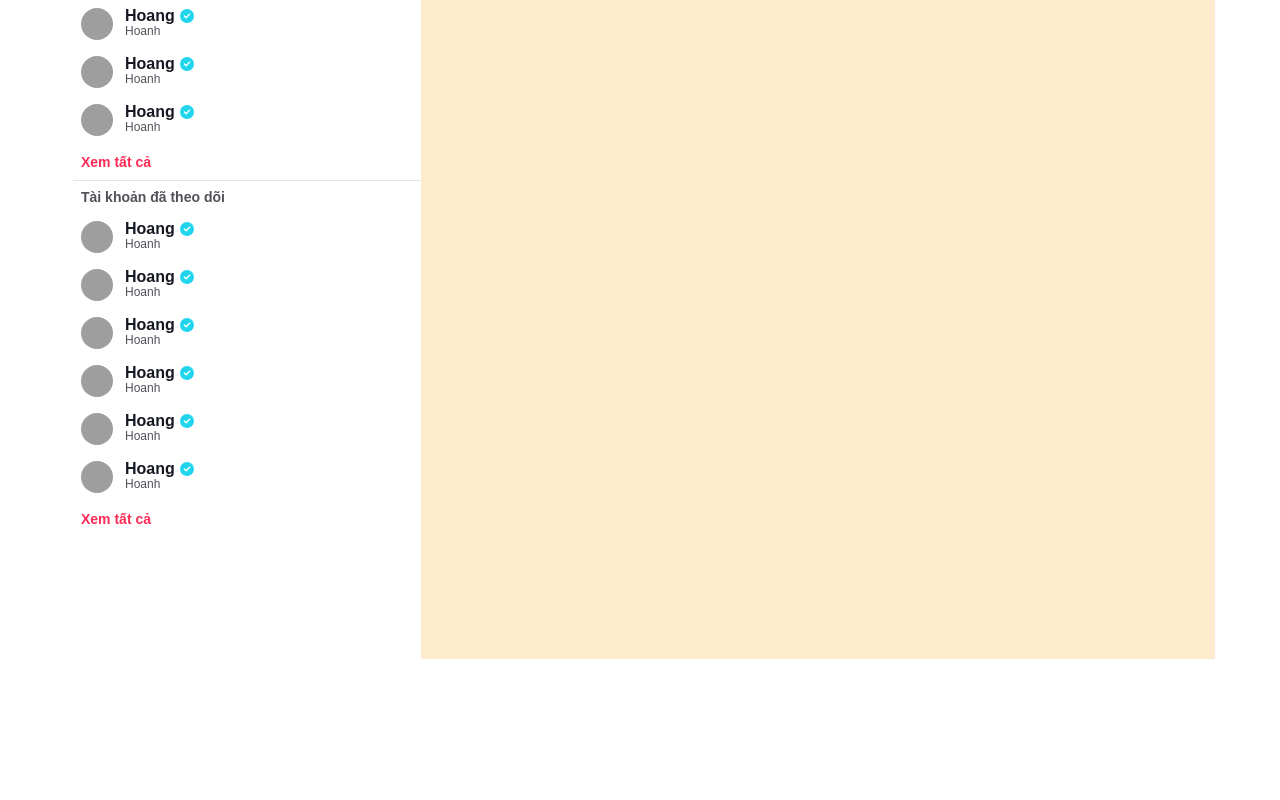
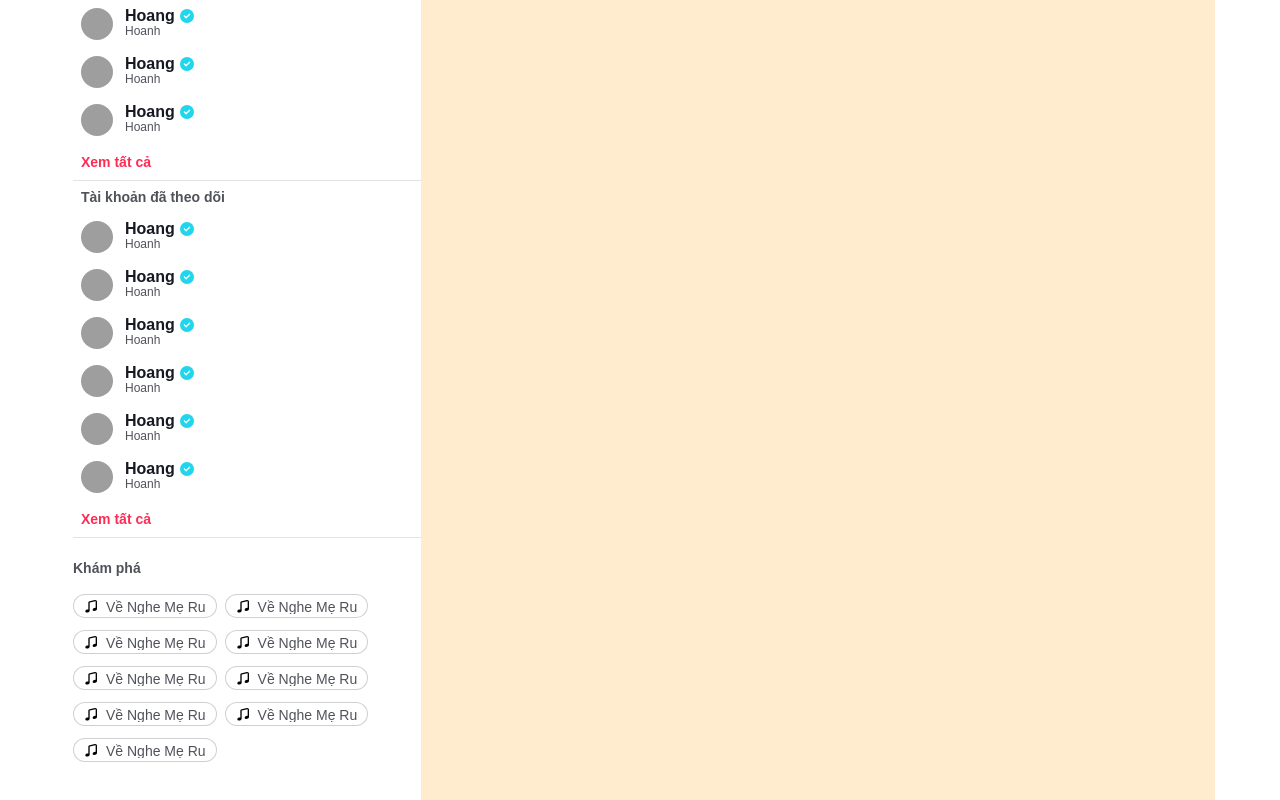
Before and after one commit to TrongHoang61tlu/tiktok-ui, a React (Create React App) app: page / in a window 1280 px wide. Shown: the part 401-1201 px from the top of the page. Before the commit the page ends 1060 px from the top, so only its background shows below. Built offline with nearby package versions, Linux system fonts and the light colour scheme; grey boxes are pictures that could not be loaded; a web font is replaced by a local one.

Commit message:
hashtag header

```diff
--- /dev/null
+++ b/src/components/Hashtag/Hashtag.js
@@ -0,0 +1,24 @@
+import classNames from "classnames/bind";
+import styles from './Hashtag.module.scss'
+import HashtagItem from "./HashtagItem";
+
+const cx = classNames.bind(styles);
+function Hashtag({label}) {
+    return (
+        <div className={cx('wrapper')}>
+            <p className={cx('label')}>{label}</p>
+            <HashtagItem/>
+            <HashtagItem/>
+            <HashtagItem/>
+            <HashtagItem/>
+            <HashtagItem/>
+            <HashtagItem/>
+            <HashtagItem/>
+            <HashtagItem/>
+            <HashtagItem/>
+        </div>
+
+    );
+}
+
+export default Hashtag;
--- /dev/null
+++ b/src/components/Hashtag/Hashtag.module.scss
@@ -0,0 +1,41 @@
+.wrapper{
+    width: 100%;
+    flex-wrap: wrap;
+    display: flex;
+    border-top: 1px solid rgba(22, 24, 35, .12) ;
+    padding-top: 20px;
+}
+
+.hashtag-item{
+    display: flex;
+    box-sizing: border-box;
+    width: fit-content;
+    max-width: 100%;
+    height: 24px;
+    margin-bottom: 12px;
+    padding: 3px 10px;
+    border: 1px solid rgba(22, 24, 35, 0.2);
+    border-radius: 12px;
+    background: rgb(255, 255, 255);
+    margin-right: 8px;
+}
+
+
+.hashtag-title{
+    text-overflow: initial;
+    overflow: hidden;
+    white-space: nowrap;
+    color: rgba(22, 24, 35, 0.75);
+    font-weight: 400;
+    font-size: 14px;
+    line-height: 18px;
+    padding-left: 6px;
+}
+.label{
+    color: rgba(22, 24, 35, 0.75);
+    width: 100%;
+    font-weight: 600;
+    font-size: 14px;
+    line-height: 20px;
+    padding-bottom: 16px
+}
--- /dev/null
+++ b/src/components/Hashtag/HashtagItem.js
@@ -0,0 +1,27 @@
+import classNames from "classnames/bind";
+import styles from "./Hashtag.module.scss";
+
+const cx = classNames.bind(styles);
+function HashtagItem() {
+  return (
+    <div className={cx("hashtag-item")}>
+      <svg
+        class="hashtag-icon"
+        width="16"
+        height="16"
+        viewBox="0 0 48 48"
+        fill="currentColor"
+        xmlns="http://www.w3.org/2000/svg"
+      >
+        <path
+          fill-rule="evenodd"
+          clip-rule="evenodd"
+          d="M35.0001 10.7587C35.0001 10.1169 34.4041 9.64129 33.7784 9.78359L17.7902 13.4192C17.335 13.5227 17.0119 13.9275 17.0119 14.3943V37.9972H17.0109C17.0374 40.1644 14.8022 42.4189 11.612 43.2737C8.05093 44.2279 4.64847 43.0769 4.01236 40.7028C3.37624 38.3288 5.74735 35.6308 9.30838 34.6766C10.606 34.3289 11.8826 34.2608 13.0119 34.4294V14.3943C13.0119 12.0601 14.6271 10.0364 16.9033 9.5188L32.8914 5.88317C36.0204 5.17165 39.0001 7.54986 39.0001 10.7587V33.1191C39.084 35.3108 36.8331 37.6109 33.6032 38.4763C30.0421 39.4305 26.6397 38.2795 26.0036 35.9055C25.3675 33.5315 27.7386 30.8334 31.2996 29.8792C32.5961 29.5319 33.8715 29.4635 35.0001 29.6316V10.7587Z"
+        ></path>
+      </svg>
+      <p className={cx("hashtag-title")}>Về Nghe Mẹ Ru</p>
+    </div>
+  );
+}
+
+export default HashtagItem;
--- /dev/null
+++ b/src/components/Hashtag/index.js
@@ -0,0 +1 @@
+export {default } from './Hashtag';
--- a/src/components/SuggestedAccounts/AccountPreview/AccountPreview.js
+++ b/src/components/SuggestedAccounts/AccountPreview/AccountPreview.js
@@ -19,10 +19,10 @@ function AccountPreview() {
         </h4>
         <p className={cx("name")}>Hoanh</p>
         <p className={cx('analytics')}>
-            <strong className={cx('value')}>8.2M</strong>
-            <span className={cx('label')}>Like</span>
-            <strong className={cx('value')}>8.2M</strong>
-            <span className={cx('label')}>Like</span>
+            <strong className={cx('value')}> 8.2M </strong>
+            <span className={cx('label')}> Follower </span>
+            <strong className={cx('value')}> 8.2M </strong>
+            <span className={cx('label')}> Like </span>
         </p>
       </div>
     </div>
--- a/src/layouts/companents/Sidebar/Sidebar.js
+++ b/src/layouts/companents/Sidebar/Sidebar.js
@@ -4,6 +4,7 @@ import config from "~/config";
 import Menu, {MenuItem} from "./Menu";
 import { HomeIcon, LiveIcon, UserIcon } from "~/components/icons";
 import SuggestedAccounts from "~/components/SuggestedAccounts";
+import Hashtag from "~/components/Hashtag";
 const cx = classNames.bind(styles);
 function SideBar() {
   return <aside className={cx("wrapper")}>
@@ -15,6 +16,8 @@ function SideBar() {
 
     <SuggestedAccounts label="Tài khoản được đề xuất" />
     <SuggestedAccounts label="Tài khoản đã theo dõi" />
+
+    <Hashtag label="Khám phá"/>
   </aside>;
 }
 
```
Also changed, not shown: 2 other files (tests, documents, lock files or other folders).
